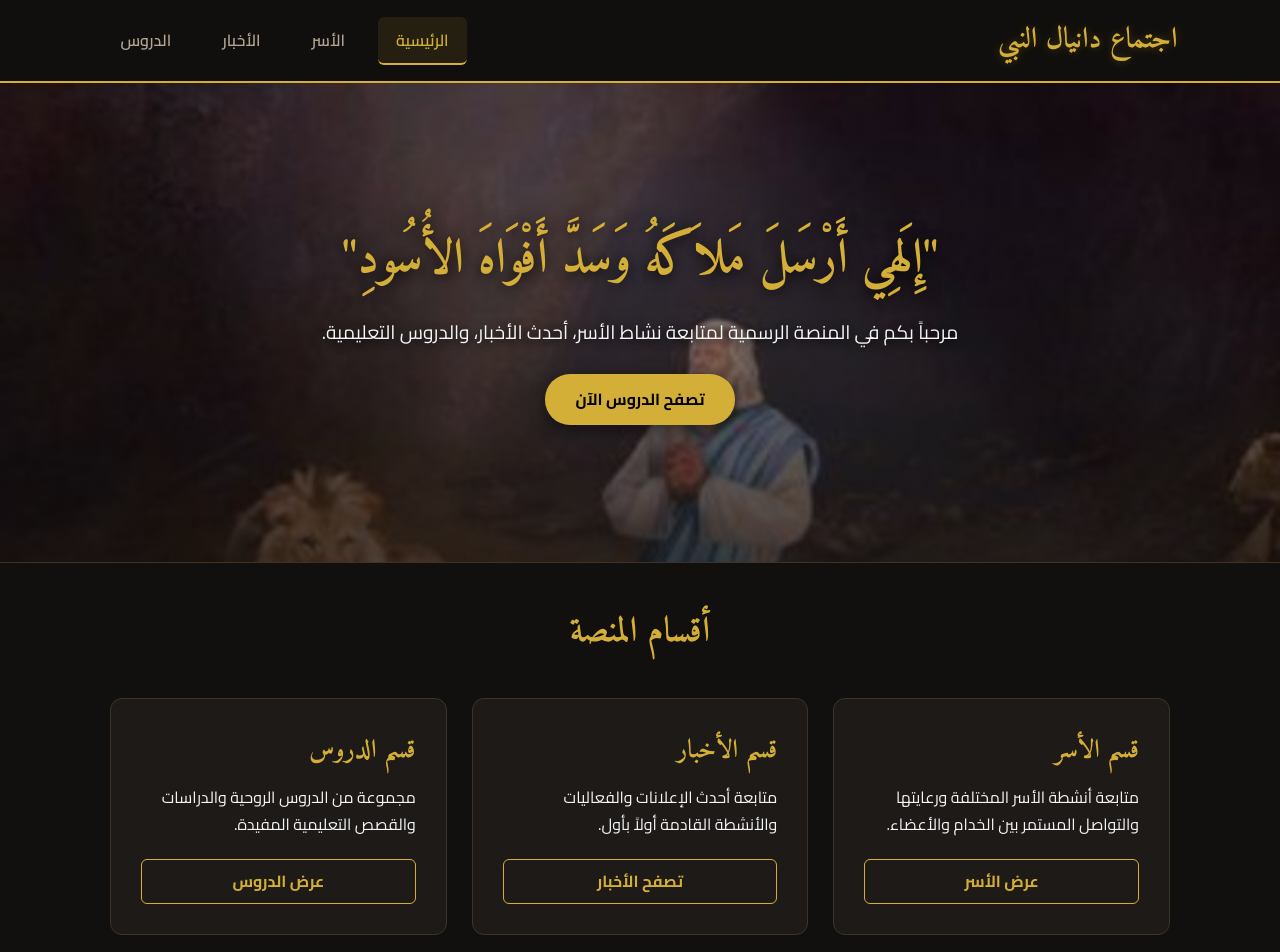
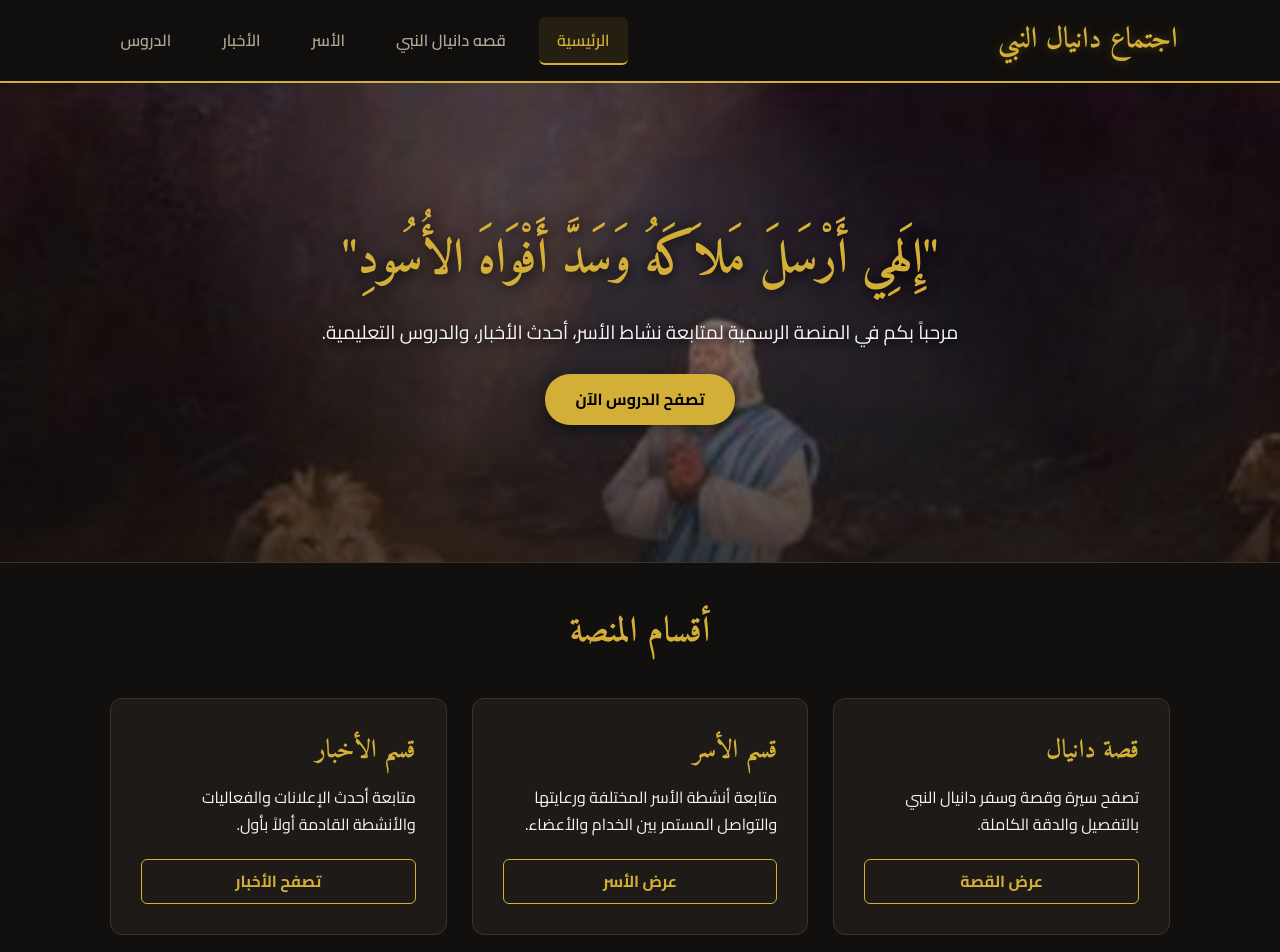
Before and after one commit to bakhwmbwb-create/-123, a plain HTML site: page index.html in a window 1280 px wide. Shown: the top 952 px of the page. Drawn offline with Linux system fonts and the light colour scheme.

Commit message:
Add files via upload

```diff
--- a/index.html
+++ b/index.html
@@ -234,6 +234,7 @@
         <nav>
             <ul class="nav-links">
                 <li><a href="index.html" class="active">الرئيسية</a></li>
+                <li><a href="قصه.html">قصه دانيال النبي</a></li>
                 <li><a href="الاسر.html">الأسر</a></li>
                 <li><a href="الاخبار.html">الأخبار</a></li>
                 <li><a href="الدروس.html">الدروس</a></li>
@@ -254,7 +255,11 @@
     <main class="main-container">
         <h2 class="section-title">أقسام المنصة</h2>
         <div class="cards-grid">
-
+            <div class="card">
+                <h3>قصة دانيال</h3>
+                <p>تصفح سيرة وقصة وسفر دانيال النبي بالتفصيل والدقة الكاملة.</p>
+                <a href="قصه.html" class="card-btn">عرض القصة</a>
+            </div>
             <!-- قسم الأسر -->
             <div class="card">
                 <h3>قسم الأسر</h3>
```
Also changed, not shown: الاخبار.html (+1 -0 lines), الاسر.html (+1 -0 lines), الدرس1.html (+1 -0 lines), الدروس.html (+6 -1 lines).
